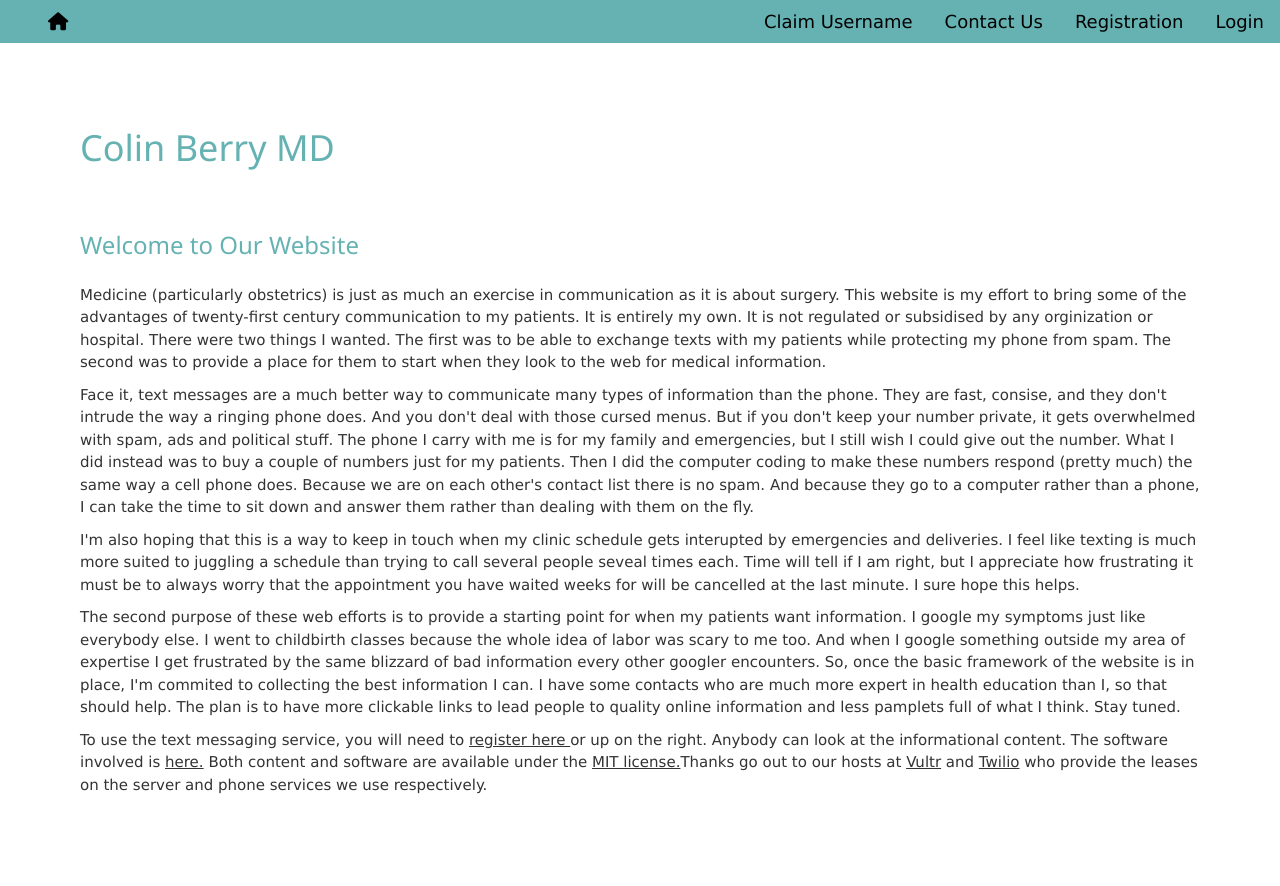
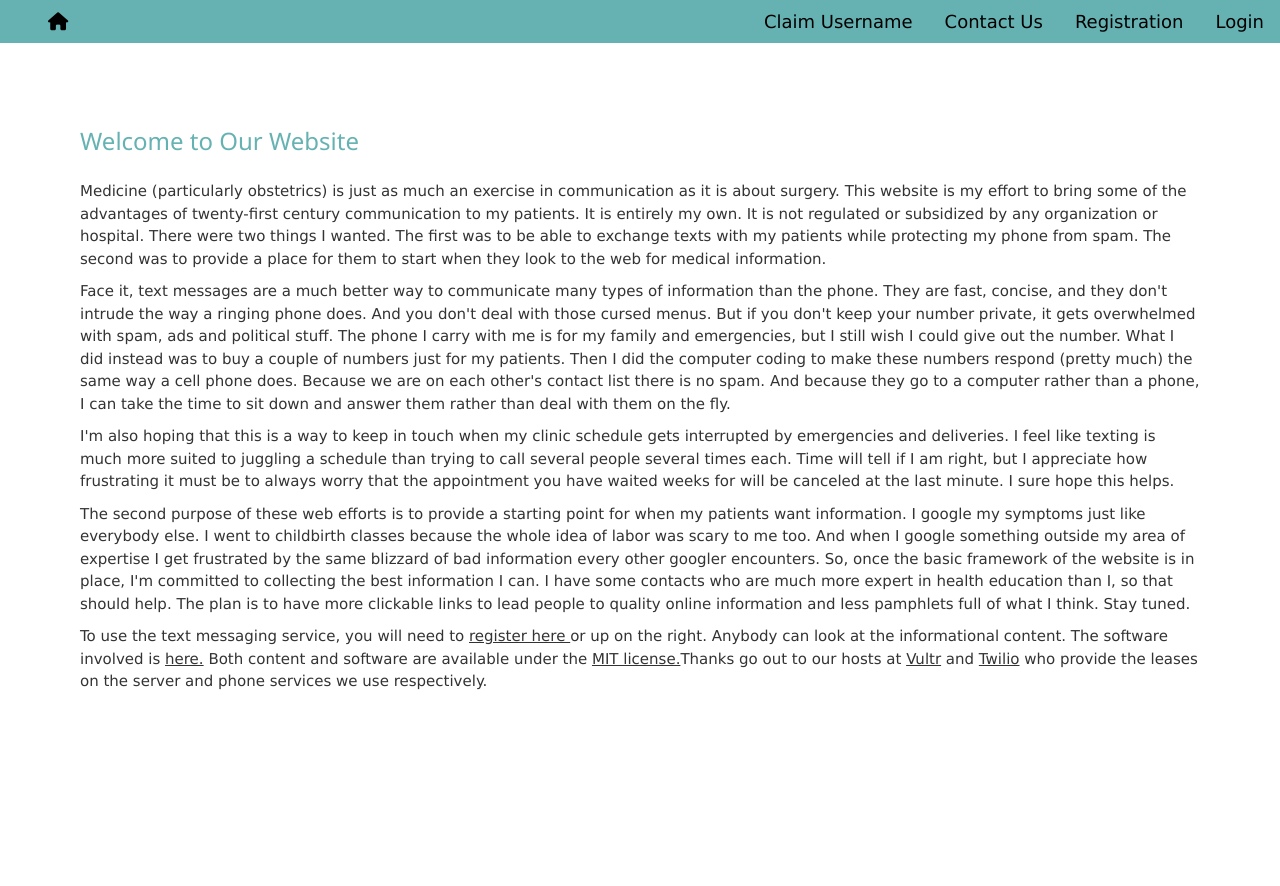
Before and after one commit to ColinBerryMD/fluffy-waffle, a Flask app: page / in a window 1280 px wide. After the commit the page ends 690 px from the top, so only its background shows below. Run offline with Flask 3, Linux system fonts and the light colour scheme; parts of the project's set-up code (start-up, migrations or seed data) failed here and were passed over; some libraries are stand-ins or nearby versions.

Commit message:
try cloning

```diff
--- a/extensions.py
+++ b/extensions.py
@@ -1,4 +1,5 @@
 from os import environ
+from dotenv import load_dotenv, find_dotenv
 
 from flask import Blueprint, render_template, redirect, request, flash, url_for, abort, current_app, session, Response as flask_response
 from flask_login import LoginManager,  login_required, login_user, current_user, logout_user
@@ -15,6 +16,7 @@ from twilio.rest import Client as TwilioClient
 db = SQLAlchemy()
 bcrypt = Bcrypt()
 login_manager = LoginManager()
+load_dotenv(find_dotenv())
 
 # Find your Account SID and Auth Token at twilio.com/console
 # and set the environment variables. See http://twil.io/secure
@@ -24,9 +26,9 @@ try:
 		otp_sid 	= environ['TWILIO_OTP_SERVICE_SID']
 		sms_sid		= environ['TWILIO_MSG_SERVICE_SID']
 		auth_token 	= environ['TWILIO_AUTH_TOKEN']
-		twilio_phone= environ['TWILIO_PHONE_NUMBER']
+#		twilio_phone= environ['TWILIO_PHONE_NUMBER']
 		status      = environ['TWILIO_STATUS_WEBHOOK']
-		my_cell 	= environ['MY_CELL_NUMBER']
+#		my_cell 	= environ['MY_CELL_NUMBER']
 except KeyError:
 	print("Error on initial twilio configuration. Did you set the environmental variables?")
 	abort(401)
--- a/requirements.txt
+++ b/requirements.txt
@@ -52,6 +52,7 @@ pycparser==2.21
 PyJWT==2.7.0
 PyMySQL==1.0.3
 python-dateutil==2.8.2
+python-dotenv==1.0.0
 python-Levenshtein==0.21.1
 pytz==2023.3
 rapidfuzz==3.2.0
--- a/sms_client/templates/sms_client/t_and_c.html
+++ b/sms_client/templates/sms_client/t_and_c.html
@@ -17,7 +17,7 @@
 		if you need help getting through on the phone, if you want us to look at something on MyChart, if you just remembered that question that was on the tip of your tongue at your last visit... Those things.
 	</li>
 	<li>
-		You should also know that no one who uses this has any idea about billing. We can certianly help you get to the right people, but we won&apos;t have the answers ourselves.
+		You should also know that no one who uses this has any idea about billing. We can certainly help you get to the right people, but we won&apos;t have the answers ourselves.
 	</li>
 	<li>
 		We intend to respond to all messages. If we don't seem to be, consider the possibility that the service may not be working and reach out some other way.
--- a/static/css/cbmd.css
+++ b/static/css/cbmd.css
@@ -1,3 +1,4 @@
+
 .sidenav {
   height: 100%;
   width: 250px;
@@ -8,6 +9,7 @@
   overflow-x: hidden;
   padding-top: 43px;
 }
+
 .sidenav ul{
     list-style-type: none
 }
@@ -32,6 +34,11 @@
     margin-top: 32px;
     padding-top:16px;
     padding-bottom:16px;
+}
+
+.cb-justif p {
+    text-align:justify;
+    text-justify:inter-word;
 }
 
 .cb-teal {
--- a/templates/index.html
+++ b/templates/index.html
@@ -3,14 +3,13 @@
 
 {% block content %}
 <div class="cb-main">
-    <div class="cb-container padding-64">
-        <h1 class="cb-header">Colin Berry MD</h1>
+    <div class="cb-container cb-justify padding-64">
         <h3 class="cb-header">Welcome to Our Website</h3>
-        <p>Medicine (particularly obstetrics) is just as much an exercise in communication as it is about surgery. This website is my effort to bring some of the advantages of twenty-first century communication to my patients. It is entirely my own. It is not regulated or subsidised by any orginization or hospital. There were two things I wanted. The first was to be able to exchange texts with my patients while protecting my phone from spam. The second was to provide a place for them to start when they look to the web for medical information.</p>
-        <p>Face it, text messages are a much better way to communicate many types of information than the phone. They are fast, consise, and they don't intrude the way a ringing phone does. And you don&apos;t deal with those cursed menus. But if you don&apos;t keep your number private, it gets overwhelmed with spam, ads and political stuff. The phone I carry with me is for my family and emergencies, but I still wish I could give out the number. What I did instead was to buy a couple of numbers just for my patients. Then I did the computer coding to make these numbers respond (pretty much) the same way a cell phone does. Because we are on each other's contact list there is no spam. And because they go to a computer rather than a phone, I can take the time to sit down and answer them rather than dealing with them on the fly.</p>
-        <p>I&apos;m also hoping that this is a way to keep in touch when my clinic schedule gets interupted by emergencies and deliveries. I feel like texting is much more suited to juggling a schedule than trying to call several people seveal times each. Time will tell if I am right, but I appreciate how frustrating it must be to always worry that the appointment you have waited weeks for will be cancelled at the last minute. I sure hope this helps.
+        <p>Medicine (particularly obstetrics) is just as much an exercise in communication as it is about surgery. This website is my effort to bring some of the advantages of twenty-first century communication to my patients. It is entirely my own. It is not regulated or subsidized by any organization or hospital. There were two things I wanted. The first was to be able to exchange texts with my patients while protecting my phone from spam. The second was to provide a place for them to start when they look to the web for medical information.</p>
+        <p>Face it, text messages are a much better way to communicate many types of information than the phone. They are fast, concise, and they don't intrude the way a ringing phone does. And you don&apos;t deal with those cursed menus. But if you don&apos;t keep your number private, it gets overwhelmed with spam, ads and political stuff. The phone I carry with me is for my family and emergencies, but I still wish I could give out the number. What I did instead was to buy a couple of numbers just for my patients. Then I did the computer coding to make these numbers respond (pretty much) the same way a cell phone does. Because we are on each other's contact list there is no spam. And because they go to a computer rather than a phone, I can take the time to sit down and answer them rather than deal with them on the fly.</p>
+        <p>I&apos;m also hoping that this is a way to keep in touch when my clinic schedule gets interrupted by emergencies and deliveries. I feel like texting is much more suited to juggling a schedule than trying to call several people several times each. Time will tell if I am right, but I appreciate how frustrating it must be to always worry that the appointment you have waited weeks for will be canceled at the last minute. I sure hope this helps.
         </p>
-        <p>The second purpose of these web efforts is to provide a starting point for when my patients want information. I google my symptoms just like everybody else. I went to childbirth classes because the whole idea of labor was scary to me too. And when I google something outside my area of expertise I get frustrated by the same blizzard of bad information every other googler encounters. So, once the basic framework of the website is in place, I'm commited to collecting the best information I can.  I have some contacts who are much more expert in health education than I, so that should help. The plan is to have more clickable links to lead people to quality online information and less pamplets full of what I think. Stay tuned.
+        <p>The second purpose of these web efforts is to provide a starting point for when my patients want information. I google my symptoms just like everybody else. I went to childbirth classes because the whole idea of labor was scary to me too. And when I google something outside my area of expertise I get frustrated by the same blizzard of bad information every other googler encounters. So, once the basic framework of the website is in place, I'm committed to collecting the best information I can.  I have some contacts who are much more expert in health education than I, so that should help. The plan is to have more clickable links to lead people to quality online information and less pamphlets full of what I think. Stay tuned.
         </p>
         <p class='cb-links'>To use the text messaging service, you will need to <a href="{{ url_for('sms_client.create') }}">register here </a>or up on the right. Anybody can look at the informational content. The software involved is <a href="https://github.com/ColinBerryMD/fluffy-waffle">here.</a> Both content and software are available under the <a href="https://en.wikipedia.org/wiki/MIT_License">MIT license.</a>Thanks go out to our hosts at <a href="https://www.vultr.com/">Vultr</a> and <a href="https://www.twilio.com/">Twilio</a> who provide the leases on the server and phone services we use respectively.</p>
     </div>
```
Also changed, not shown: 2 other files.
